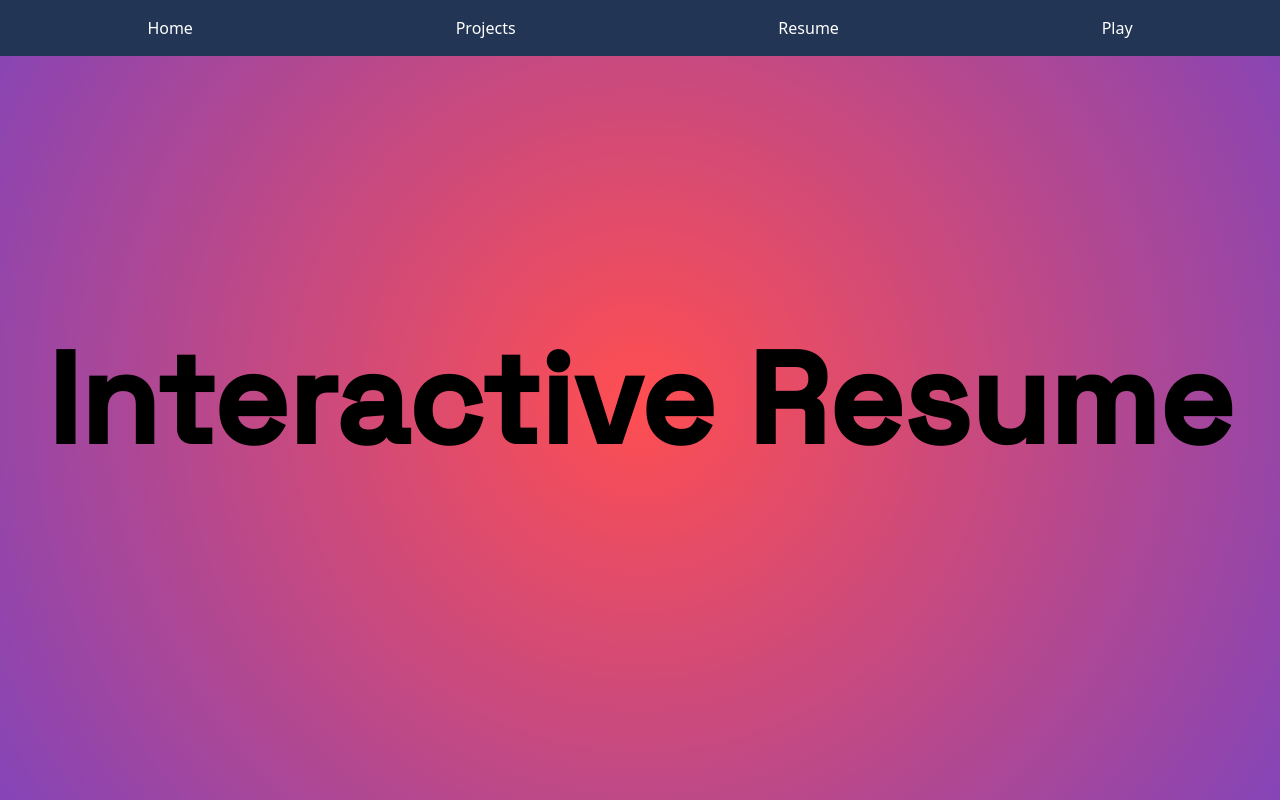
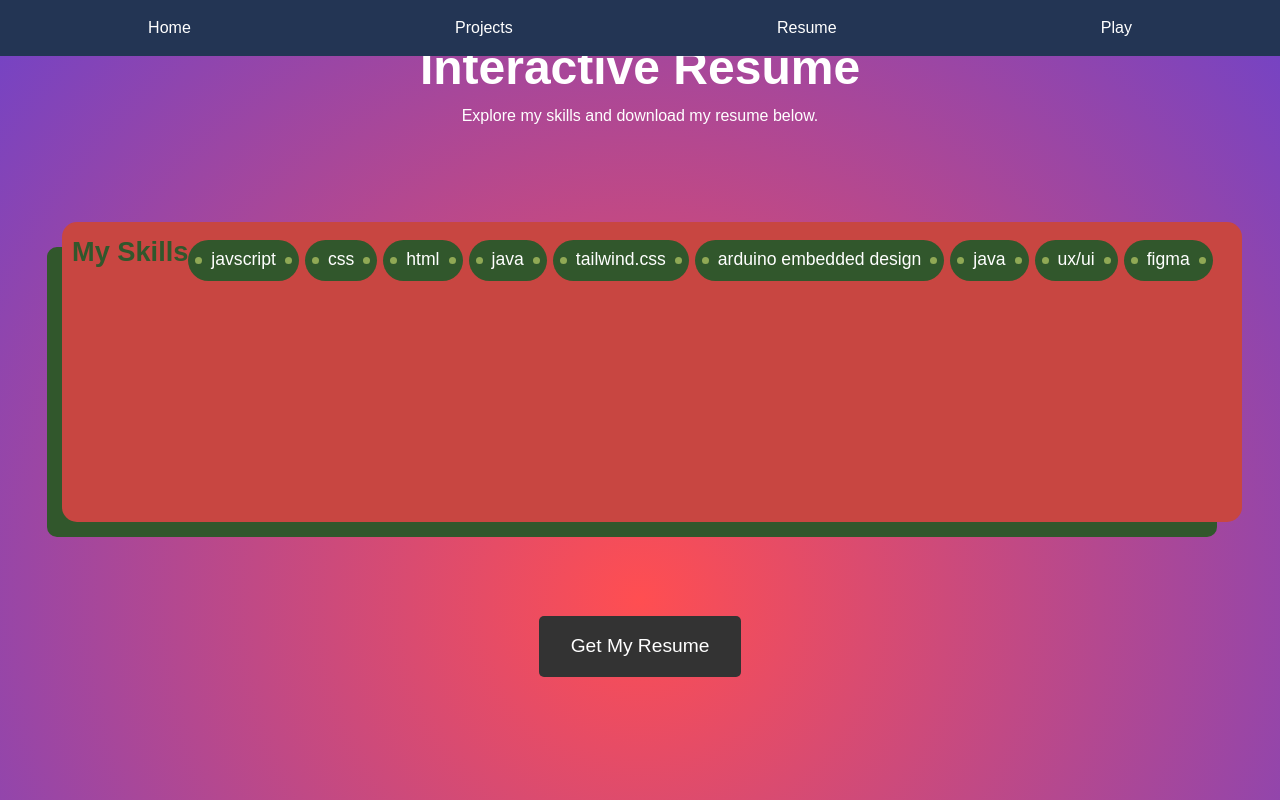
Before and after one commit to naman0r/personal-website, a React (Vite) app: page /resume in a window 1280 px wide. Shown: the top 800 px of the page. Built offline with nearby package versions, Linux system fonts and the light colour scheme; a web font is replaced by a local one.

Commit message:
changed skillscard

```diff
--- a/src/SkillsCard.jsx
+++ b/src/SkillsCard.jsx
@@ -2,12 +2,12 @@ import React from "react";
 import styled from "styled-components";
 
 const skills = [
-  "JS",
-  "wordpress",
-  "uiverse",
-  "Css",
-  "html",
-  "go",
+  "JavScript",
+  "CSS",
+  "HTML",
+  "Java",
+  "Tailwind.css",
+  "Arduino embedded design",
   "java",
   "ux/ui",
   "figma",
--- a/src/routes/Resume.jsx
+++ b/src/routes/Resume.jsx
@@ -1,4 +1,4 @@
-import React, { useState, useEffect } from "react";
+import React, { useState } from "react";
 import TopNav from "../TopNav";
 import SkillsCard from "../SkillsCard";
 
@@ -19,70 +19,58 @@ const Resume = () => {
     setGradient({ x: xPercentage, y: yPercentage });
   };
 
-  const [skills, setSkills] = useState([
-    { name: "JavaScript", level: 90 },
-    { name: "React", level: 85 },
-    { name: "CSS", level: 80 },
-    { name: "Python", level: 75 },
-    { name: "Swift", level: 70 },
-  ]);
-
-  const [experience, setExperience] = useState([
-    {
-      title: "",
-      company: "",
-      date: "",
-      description: "",
-    },
-    {
-      title: "",
-      company: "",
-      date: "",
-      description: "",
-    },
-    {
-      title: "",
-      company: "",
-      date: "2016 - 2018",
-      description: "",
-    },
-  ]);
-
-  const [expandedExp, setExpandedExp] = useState(null);
-
   const handleDownload = () => {
     window.open("/public/resume_12:18:2024.pdf", "_blank");
   };
 
   return (
-    <div>
-      <div>
-        <TopNav />
+    <div
+      onMouseMove={handleMouseMove}
+      style={{
+        minHeight: "150vh",
+        background: `radial-gradient(circle 2000px at ${gradient.x}% ${gradient.y}%, rgb(255, 78, 81), rgb(93, 65, 216), rgb(154, 89, 220))`,
+        transition: "background 0.1s linear",
+        color: "#fff",
+        fontFamily: "'Poppins', sans-serif",
+      }}
+    >
+      <TopNav />
+      <div style={{ textAlign: "center", padding: "2rem" }}>
+        <h1 style={{ fontSize: "3rem", fontWeight: "bold" }}>
+          Interactive Resume
+        </h1>
+        <p>Explore my skills and download my resume below.</p>
       </div>
+
+      {/* Skills Section */}
       <div
-        className="justify-center place-items-center flex"
-        onMouseMove={handleMouseMove}
         style={{
-          height: "100vh",
-          background: `radial-gradient(circle 2000px at ${gradient.x}% ${gradient.y}%, rgb(255, 78, 81), rgb(93, 65, 216), rgb(154, 89, 220))`,
-          transition: "background 0.1s linear",
+          display: "grid",
+          gridTemplateColumns: "repeat(auto-fit, minmax(200px, 1fr))",
+          gap: "1rem",
+          padding: "2rem",
+          textAlign: "center",
         }}
       >
-        <h1 className="text-9xl font-bold font-spaceGrotesk">
-          Interactive Resume
-        </h1>
-      </div>
-      <div> to-do: resume page</div>
-      <div>
         <SkillsCard />
       </div>
-      <div>
-        {/* From Uiverse.io by Javierrocadev */}
+
+      {/* Download Button */}
+      <div style={{ textAlign: "center", marginTop: "2rem" }}>
         <button
-          className=""
-          onClick={() => {
-            window.open("/public/resume_12:18:2024.pdf", "_blank");
+          style={{
+            padding: "1rem 2rem",
+            fontSize: "1.2rem",
+            color: "#fff",
+            backgroundColor: "#333",
+            border: "none",
+            borderRadius: "5px",
+            cursor: "pointer",
+            transition: "all 0.3s ease",
           }}
+          onMouseEnter={(e) => (e.target.style.backgroundColor = "#555")}
+          onMouseLeave={(e) => (e.target.style.backgroundColor = "#333")}
+          onClick={handleDownload}
         >
           Get My Resume
         </button>
```
